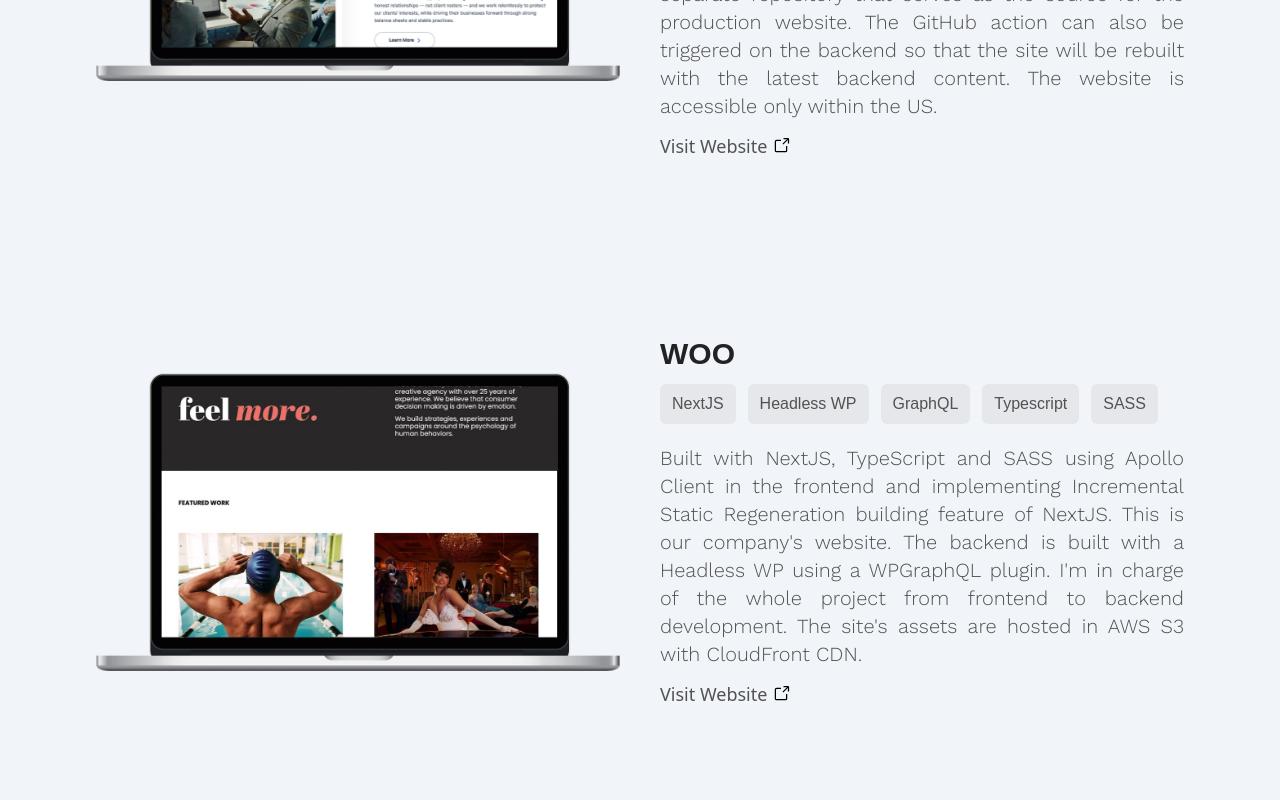
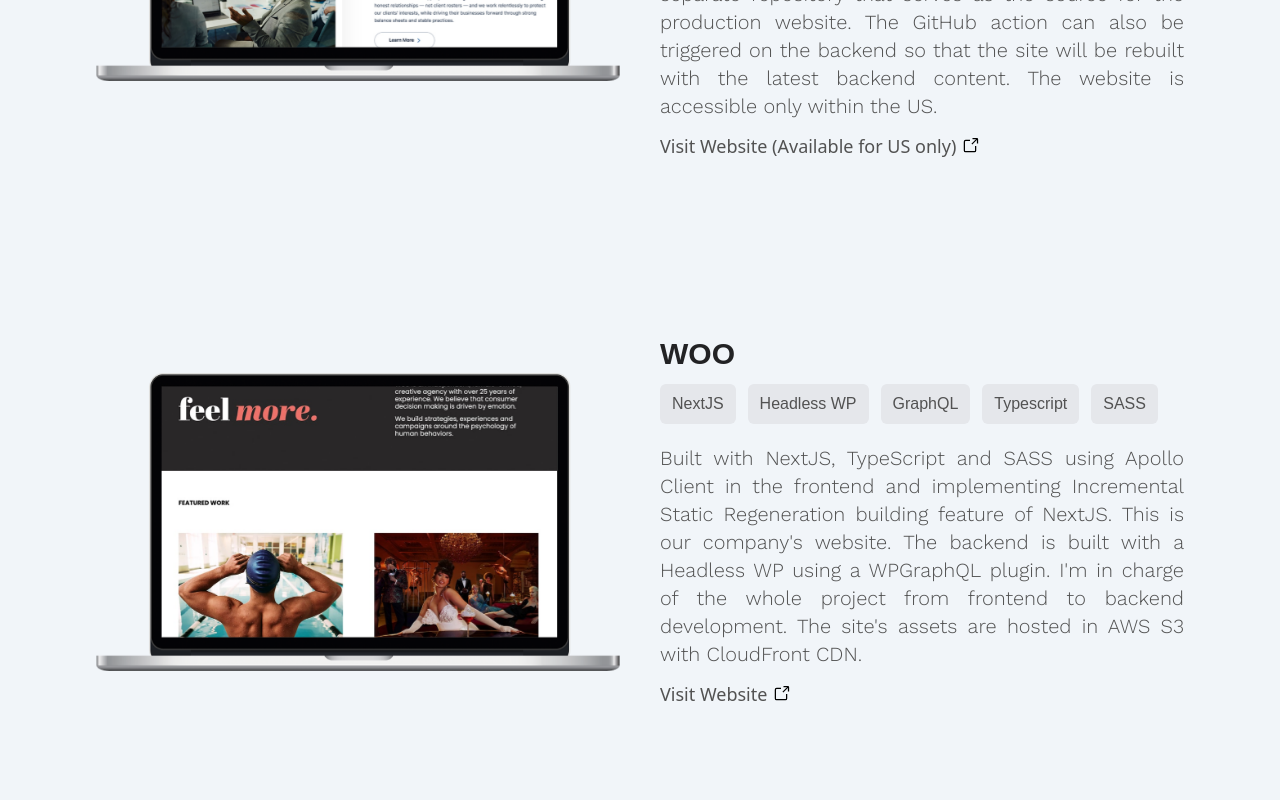
Before and after one commit to loq24/latest-portfolio, a Next.js app: page / in a window 1280 px wide. Shown: the part 2580-3380 px from the top of the page. Built offline with nearby package versions, Linux system fonts and the light colour scheme; a web font is replaced by a local one.

Commit message:
Implement special button text

```diff
--- a/components/featured-projects/FeaturedProject.tsx
+++ b/components/featured-projects/FeaturedProject.tsx
@@ -12,7 +12,7 @@ type FeaturedProjectType = {
 };
 
 export default function FeaturedProject({ project }: FeaturedProjectType) {
-  const { name, description, tags, featuredImage, link } = project;
+  const { name, description, tags, featuredImage, link, buttonText } = project;
   const wrapperRef = useRef(null);
 
   useEffect(() => {
@@ -88,7 +88,7 @@ export default function FeaturedProject({ project }: FeaturedProjectType) {
               rel="nofollow"
               className="flex gap-1 text-base text-neutral-600 sm:text-lg"
             >
-              <span>Visit Website</span>
+              <span>{buttonText ? buttonText : "Visit Website"}</span>
               <div className="h-5 w-5 translate-y-1">
                 <ExternalLink />
               </div>
```
